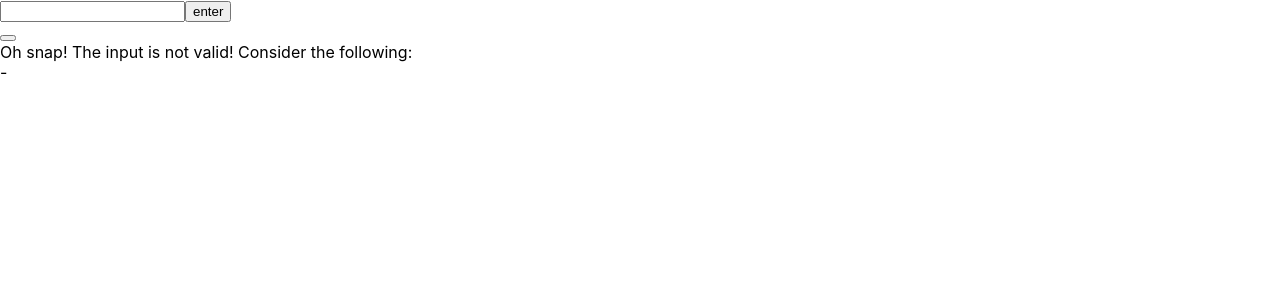
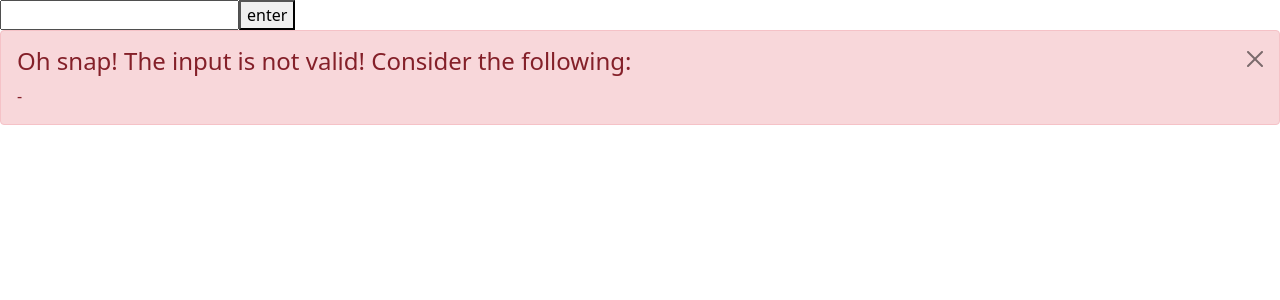
Before and after one commit to gass-git/orion-recast, a React (Create React App) app: page / in a window 1280 px wide. Shown: the top 300 px of the page. Built offline with nearby package versions, Linux system fonts and the light colour scheme.

Commit message:
changed CSS to sass styling and installed bootstrap 5

```diff
--- a/package.json
+++ b/package.json
@@ -10,6 +10,7 @@
     "@types/node": "^17.0.42",
     "@types/react": "^18.0.12",
     "@types/react-dom": "^18.0.5",
+    "bootstrap": "^5.1.3",
     "react": "^18.1.0",
     "react-bootstrap": "^2.4.0",
     "react-dom": "^18.1.0",
--- a/src/App.js
+++ b/src/App.js
@@ -1,5 +1,5 @@
 import React, {createContext, useReducer} from 'react'
-import './styles.css'
+import './styles.scss'
 import { getNumberOfWords } from './functions/utilityFunctions'
 import { processInput } from './functions/processInput/processInput'
 import { appReducer, initialState } from './states'
--- a/src/index.js
+++ b/src/index.js
@@ -1,6 +1,6 @@
 import React from 'react'
 import ReactDOM from 'react-dom/client'
-import './styles.css'
+import './styles.scss'
 import App from './App'
 import reportWebVitals from './reportWebVitals'
 
--- a/src/styles.css
+++ b/src/styles.scss
@@ -11,3 +11,5 @@ code {
   font-family: source-code-pro, Menlo, Monaco, Consolas, 'Courier New',
     monospace;
 }
+
+@import "../node_modules/bootstrap/scss/bootstrap";
```
Also changed, not shown: 1 other file (tests, documents, lock files or other folders).
